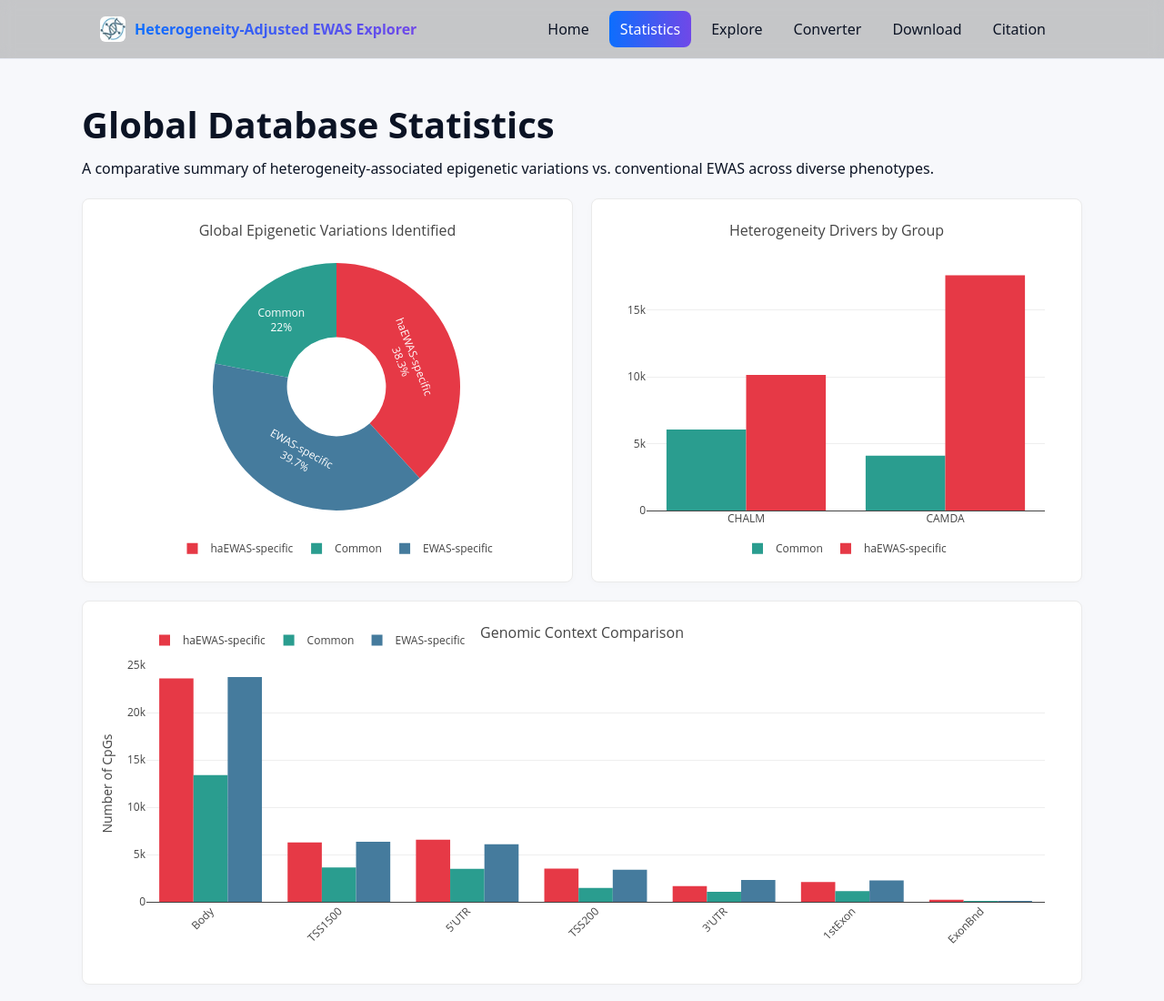
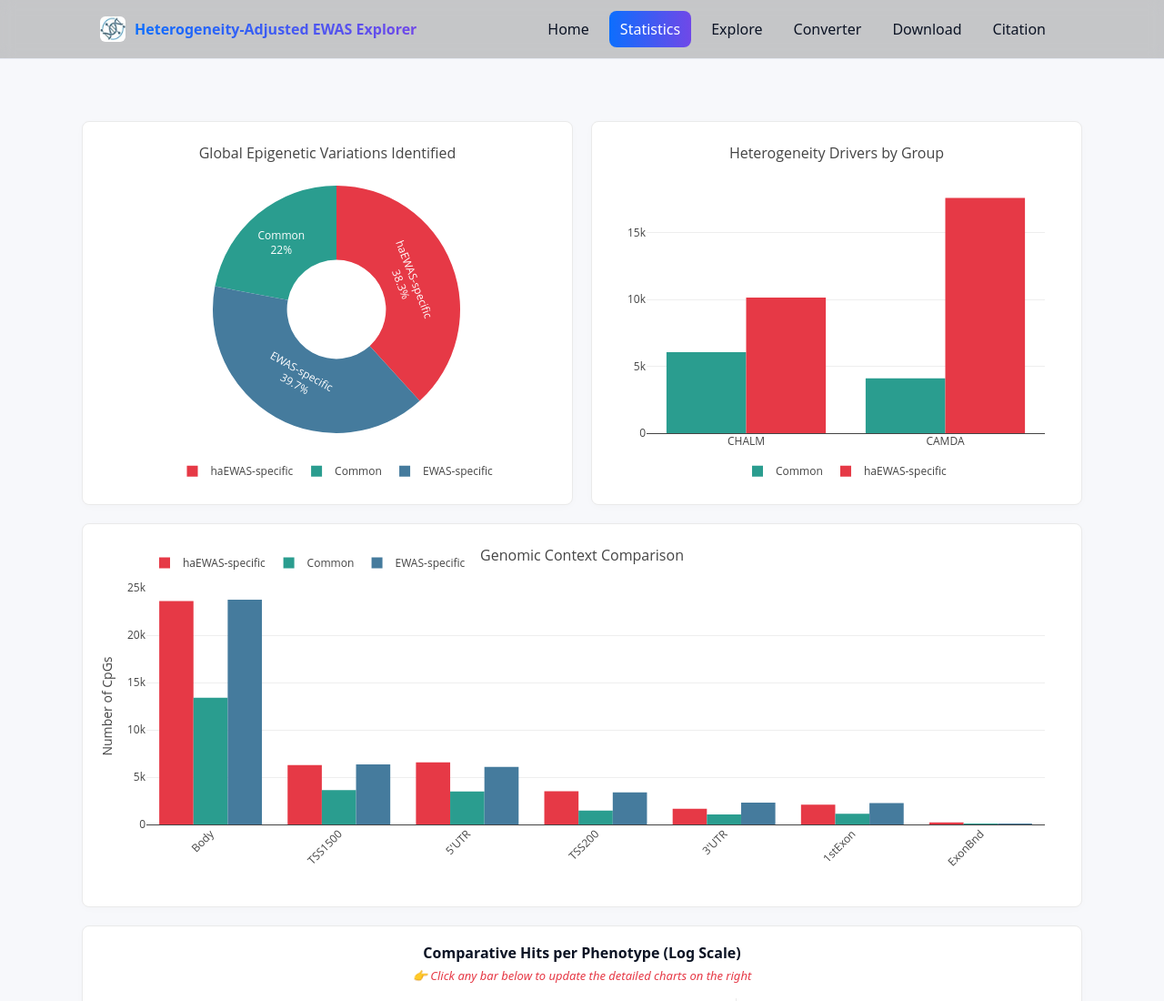
Before and after one commit to shengwei666/haEWAS-Explorer, a plain HTML site: page statistics.html in a window 1280 px wide. Shown: the top 1100 px of the page at 91% size. Drawn offline with nearby package versions, Linux system fonts and the light colour scheme.

Commit message:
Update html

```diff
--- a/statistics.html
+++ b/statistics.html
@@ -57,10 +57,6 @@
   </header>
 
   <main class="container section">
-    <h1 class="page-title">Global Database Statistics</h1>
-    <p class="page-subtitle">
-      A comparative summary of heterogeneity-associated epigenetic variations vs. conventional EWAS across diverse phenotypes.
-    </p>
 
     <div class="dashboard-grid">
       <div class="chart-box">
```
